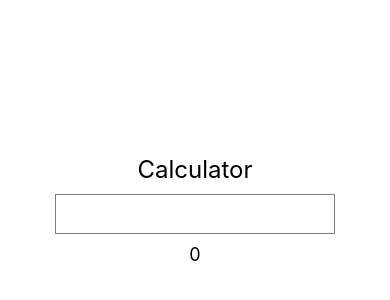
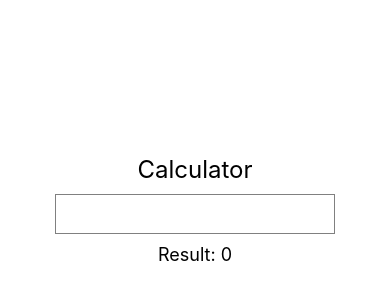
Before and after one commit to ekoteguhw/Calculator, a React Native app: screen / in a window 390 px wide. Shown: the part 212-512 px from the top of the page. Built offline with nearby package versions, Linux system fonts and the light colour scheme.

Commit message:
Update App.js, add word Result: <result>

```diff
--- a/App.js
+++ b/App.js
@@ -32,7 +32,7 @@ export default class App extends React.Component {
       this.setState({text: text, num1: Number(text), result: Number(text)});
     } else {
       const regexRemoveSpace = /\s/g;
-      const regexOnlyOperand = /[\+\-\*\/\:]/g;
+      const regexOnlyOperand = /[\+\-\*\/\:\%\^]/g;
       const textArr = text.replace(regexRemoveSpace, '').split('');
       const newArr = [];
       let join = '';
@@ -74,7 +74,7 @@ export default class App extends React.Component {
           style={styles.input}
           onChangeText={(text) => this.show(text)}
         />
-        <Text style={styles.result}>{this.state.result}</Text>
+        <Text style={styles.result}>Result: {this.state.result}</Text>
       </View>
     );
   }
```
